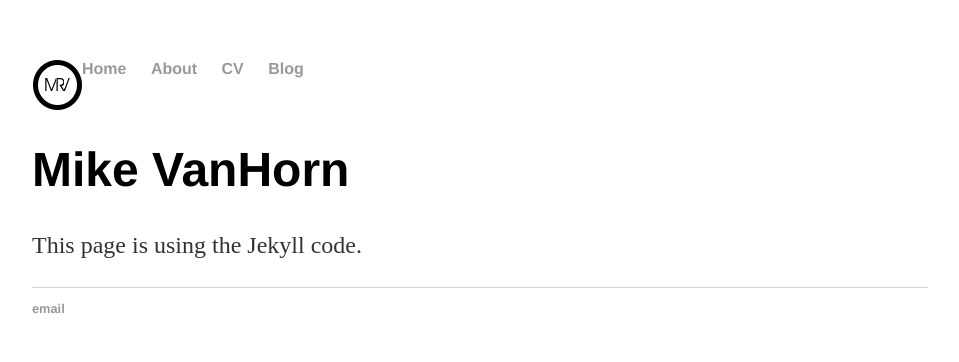
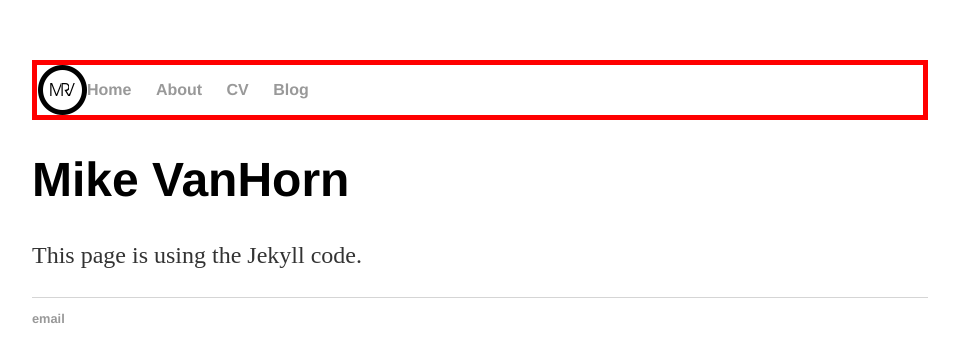
Before and after one commit to mrvanhorn/mrvanhorn.github.io, a Jekyll site: the page built from index.html, in a window 1280 px wide. Shown: the top 362 px of the page, without its empty margins (160-1119 px from the left). Built offline with Jekyll 4.4.1, drawn with Linux system fonts in a browser that asks for light colours.

Commit message:
Update main.css

```diff
--- a/css/main.css
+++ b/css/main.css
@@ -12,7 +12,8 @@ div.title {
 }
 nav {
     height: 50px;
-    border: 10px;
+    border-width: 5px;
+    border-style: solid;
     border-color: #ff0000;
 }
 nav ul, footer ul {
```
